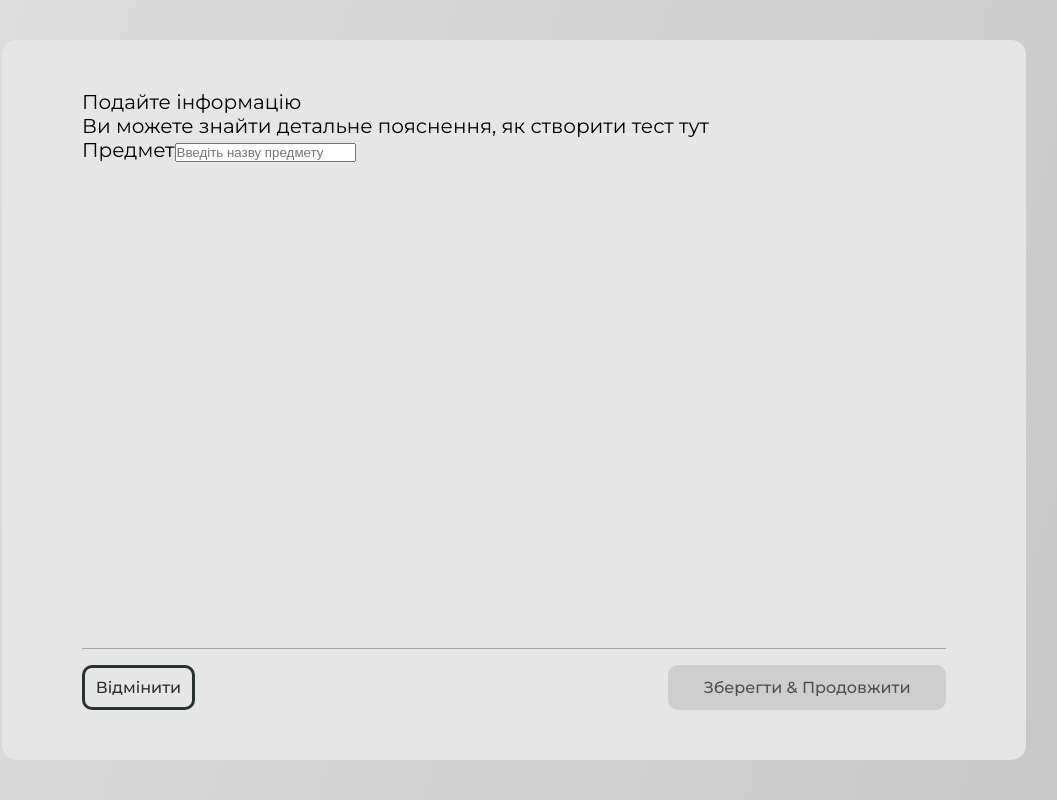
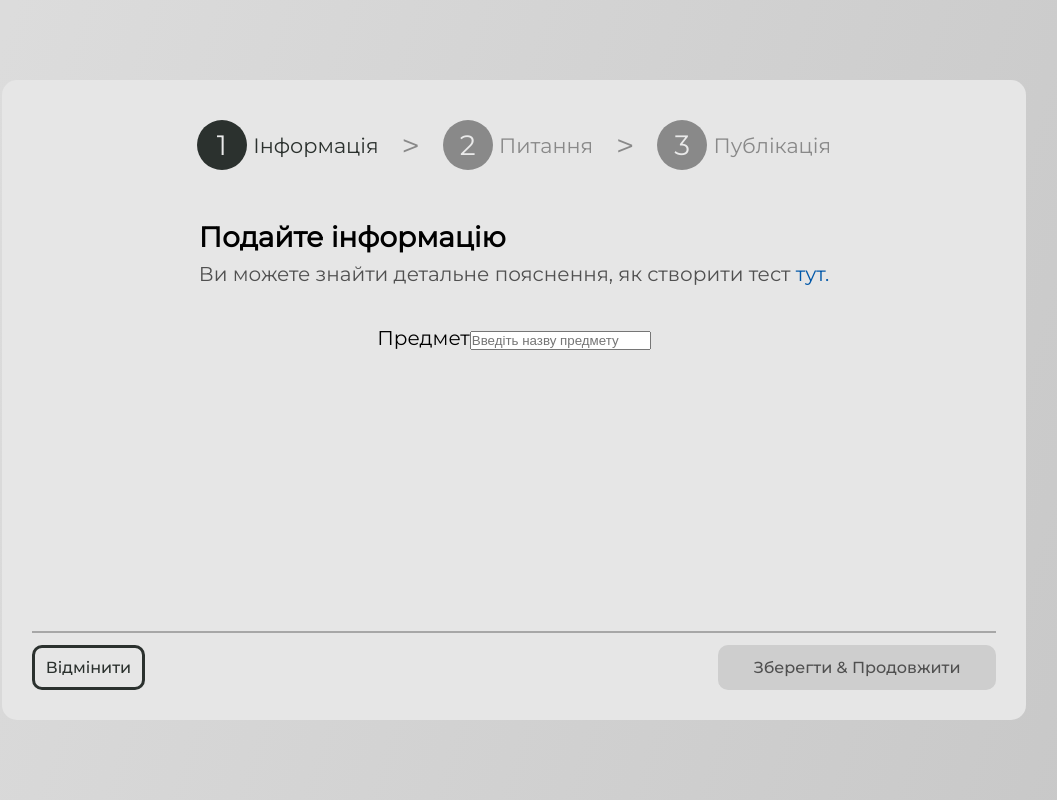
Before and after one commit to vyareskoDev/blaze-test-beta, a React (Vite) app in the folder frontend/: page /construct-test in a window 1280 px wide. Shown: the whole page, without its empty margins (126-1183 px from the left). Built offline with nearby package versions, Linux system fonts and the light colour scheme.

Commit message:
did some stuff in the first form's stage

```diff
--- a/frontend/src/components/Button/Button.css
+++ b/frontend/src/components/Button/Button.css
@@ -0,0 +1,3 @@
+.button:hover {
+    cursor: pointer;
+}
--- a/frontend/src/components/DefaultContainer/DefaultContainer.tsx
+++ b/frontend/src/components/DefaultContainer/DefaultContainer.tsx
@@ -4,12 +4,13 @@ import React from "react"
 type DefaultContainerProps = {
     children: JSX.Element | JSX.Element[];
     className?: string;
+    id?: string;
 }
 
-const DefaultContainer:React.FC<DefaultContainerProps> = ({children, className}) => {
+const DefaultContainer:React.FC<DefaultContainerProps> = ({children, className, id}) => {
     className += " info-container";
     return (
-        <div className={className}>
+        <div className={className} id={id}>
             {children}
         </div>
     )
--- a/frontend/src/components/StandaloneComponents/ConstructPageForm/FirstStage/FirstStage.css
+++ b/frontend/src/components/StandaloneComponents/ConstructPageForm/FirstStage/FirstStage.css
@@ -1,15 +1,29 @@
-#first-stage {
-    height: 100dvh;
+.app {
     display: flex;
     align-items: center;
     justify-content: center;
 }
 
+#first-stage {
+    border-radius: 15px;
+    width: 80vw;
+    height: 80dvh;
+    display: flex;
+    align-items: center;
+    justify-content: center;
+    background-color: var(--main-container-color);
+}
 
 #cancel-button {
     border-color: var(--active-button-color);
     color: var(--active-button-color);
     width: 113px;
+}
+
+#cancel-button:hover{
+    border-color: transparent;
+    background-color: var(--active-button-color);
+    color: var(--white-main-text-color);
 }
 
 #proceed-button {
@@ -18,6 +32,7 @@
 
 
 #proceed-button, #cancel-button {
+    transition: all .3s;
     border-radius: 10px;
     height: 45px;
     font-size: 1rem;
@@ -27,18 +42,108 @@
 .construct-test-content {
     width: 100%;
     height: 100%;
+    display: flex;
+    align-items: center;
+    justify-content: space-between;
+    flex-direction: column;
+    padding: 30px;
 }
 
 .info-container {
-    width: 80vw;
-    height: 90vh;
+    width: 100%;
+    height: 100%;
 }
 
 .buttons {
     width: 100%;
+    padding-top: 1.5vh;
     display: flex;
     align-items: center;
     justify-content: space-between;
-    padding-top: 2vh;
-    border-top: 1px solid var(--border-color);
+    border-top: 2px solid var(--border-color);
 }
+
+.content__container {
+    display: flex;
+    align-items: center;
+    justify-content: space-between;
+    flex-direction: column;
+    gap: 5vh;
+}
+
+.content__description h3 {
+    color: var(--main-text-color);
+    font-size: var(--title-text-size);
+    font-weight: bolder;
+    margin-bottom: 1vh;
+}
+
+.content__description .sub-label {
+    color: var(--secondary-text-color)
+}
+
+.sub-label__link {
+    color: var(--link-color)
+}
+
+
+.content__navigation{
+    width: 100%;
+    display: flex;
+    align-items: center;
+    justify-content: space-between;
+    gap: 1vw;
+    font-size: 1.3rem;
+}
+
+.navigation__step {
+    transition: all .5s;
+    border-radius: .3rem;
+    padding: 10px;
+    display: flex;
+    align-items: center;
+    justify-content: space-between;
+    gap: .5vw;
+    color: var(--inactive-nav-element-color);
+}
+
+.step__circle {
+    width: 50px;
+    height: 50px;
+    background-color: var(--inactive-nav-element-color);
+    border-radius: 100%;
+    color: var(--white-main-text-color);
+    display: flex;
+    align-items: center;
+    justify-content: center;
+    font-size: var(--title-text-size);
+}
+
+
+.arrow {
+    font-size: 2rem;
+    color: var(--inactive-nav-element-color);
+}
+
+.navigation__step.active-step {
+    color: var(--active-button-color);
+}
+
+.navigation__step.active-step .step__circle {
+    background-color: var(--active-button-color);
+}
+
+.navigation__step.active-step:hover {
+    border-radius: .8rem;
+    cursor: pointer;
+    background-color: var(--active-button-color);
+}
+
+.navigation__step.active-step:hover .step__label {
+    color: var(--white-main-text-color);
+}
+
+.navigation__step.active-step:hover .step__circle {
+    background-color: var(--white-main-text-color);
+    color: var(--main-text-color) !important;
+}
--- a/frontend/src/components/StandaloneComponents/ConstructPageForm/FirstStage/FirstStage.tsx
+++ b/frontend/src/components/StandaloneComponents/ConstructPageForm/FirstStage/FirstStage.tsx
@@ -8,20 +8,42 @@ import { Link } from "react-router-dom";
 type FirstStageProps = {
     createTestFormData: CreateTestFormData;
     setIndex: Function;
+    isCurrent?: boolean;
 }
 
-const FirstStage:React.FC<FirstStageProps> = ({createTestFormData}) => {
+const FirstStage:React.FC<FirstStageProps> = ({createTestFormData, isCurrent}) => {
     const [formData, setFormData] = useState(createTestFormData)
     const [isFullfilled, setIsFullfilled] = useState(false);
+
     return (
         <div id="first-stage">
             <DefaultContainer className="container">
                 <div className="construct-test-content">
-                    <div className="content__navigation"></div>
+                    <div className="content__container">
+                        <div className="content__navigation">
+                            <div className="navigation__step active-step">
+                                <div className="step__circle">1</div>
+                                <span className="step__label">Інформація</span>
+                            </div>
+
+                            <div className="arrow">&gt;</div>
+
+                            <div className="navigation__step">
+                                <div className="step__circle">2</div>
+                                <span className="step__label">Питання</span>
+                            </div>
+
+                            <div className="arrow">&gt;</div>
+
+                            <div className="navigation__step">
+                                <div className="step__circle">3</div>
+                                <span className="step__label">Публікація</span>
+                            </div>
+                        </div>
                         <div className="content__description">
                             <h3>Подайте інформацію</h3>
                             <span className="sub-label">
-                            Ви можете знайти детальне пояснення, як створити тест <Link to="/">тут</Link>
+                                Ви можете знайти детальне пояснення, як створити тест <Link className="sub-label__link" to="/">тут.</Link>
                             </span>
                         </div>
                         <form id="first-stage-form" className="content__form">
@@ -45,7 +67,7 @@ const FirstStage:React.FC<FirstStageProps> = ({createTestFormData}) => {
                         <Button className="bordered-button button" id="cancel-button">Відмінити</Button>
                         <Button className="default-button button" disabled={!isFullfilled} id="proceed-button">Зберегти & Продовжити</Button>
                     </div>
-
+                </div>
             </DefaultContainer>
         </div>
     )
--- a/frontend/src/components/StandaloneComponents/Content/Content.css
+++ b/frontend/src/components/StandaloneComponents/Content/Content.css
@@ -11,11 +11,11 @@
 
 
 
-.info-container {
+#content__info-container {
     font-size: var(--landing-page-description-size);
-    width: 849px;
-    height: 549px;
     padding: 50px 80px;
+    width: 50vw;
+    height: 45vh;
 
     border-radius: var(--default-container-border-radius);
     background-color: var(--main-container-color);
@@ -49,14 +49,14 @@
 }
 
 @media (min-width: 1980px) {
-    .info-container {
+    #content__info-container {
         width: 1132px;
         height: 600px;
     }
 }
 
-@media (max-width: 1000px) {
-    .info-container {
+@media (max-width: 1100px) {
+    #content__info-container {
         width: 100%;
         height: 100%;
     }
@@ -73,7 +73,7 @@
     .content {
         padding: 10px;
     }
-    .info-container {
+    #content__info-container {
         padding: 20px;
         height: fit-content;
         font-size: var(--landing-page-mobile-description-size);;
--- a/frontend/src/components/StandaloneComponents/Content/Content.tsx
+++ b/frontend/src/components/StandaloneComponents/Content/Content.tsx
@@ -6,7 +6,7 @@ export default function Content()
 {
     return (
         <section className="content">
-          <DefaultContainer>
+          <DefaultContainer id="content__info-container">
             <div className='info-container__header'>
               <img className="logo" src="/assets/logo-placeholder.svg"></img>
               <span>УВАГА!</span>
--- a/frontend/src/styles/variables.css
+++ b/frontend/src/styles/variables.css
@@ -4,6 +4,7 @@
     --secondary-text-color: #505050;
     --border-color: #A7A7A7;
     --inactive-color: #CECECE;
+    --inactive-nav-element-color: #898989;
     --active-button-color: #2B312E;
     --main-container-color: #E6E6E6;
     --link-color: #0057A8;
@@ -21,6 +22,7 @@
     --question-description-text-size: 16px;
     --question-answer-text-size: 15px;
     --button-text-size: 20px;
+    --nav-title-size: 15px;
 
     --landing-page-title-size: 60px;
     --landing-page-subtitle-size: 30px;
```
Lines whose indentation alone changed are shown as unchanged.
